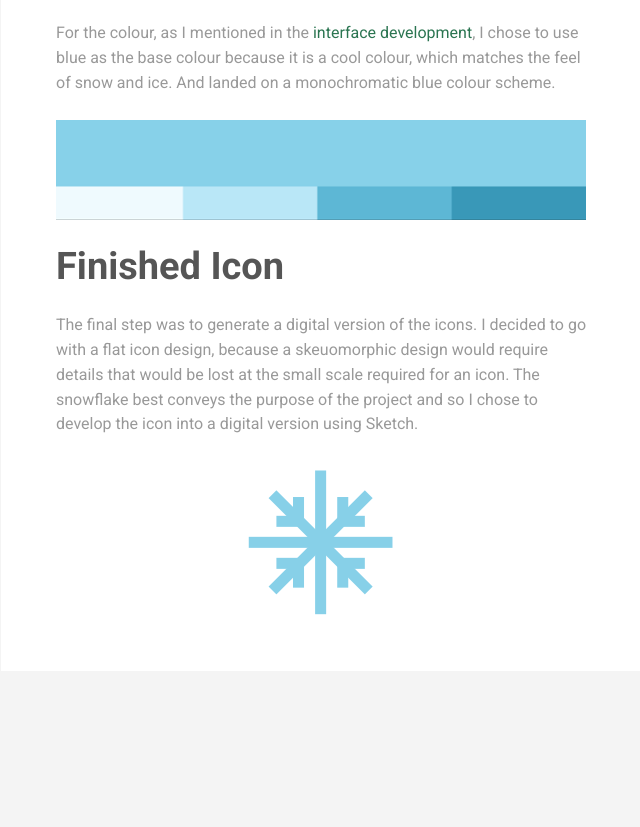
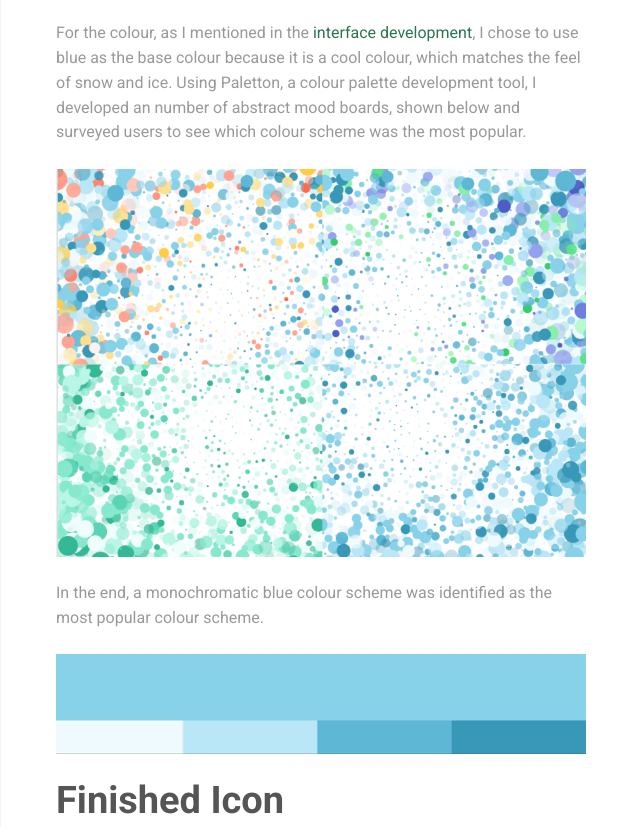
Before and after one commit to sefcook/SYDE542, a plain HTML site: page akiraLogo.html in a window 1280 px wide. Shown: the part 800-1627 px from the top of the page, without its empty margins (319-959 px from the left). Before the commit the page ends 1471 px from the top, so only its background shows below. Drawn offline with nearby package versions, Linux system fonts and the light colour scheme.

Commit message:
add to logo

```diff
--- a/akiraLogo.html
+++ b/akiraLogo.html
@@ -71,8 +71,11 @@
                   <p><img src="img/akiraSketches.jpg" alt="rough icon sketches" class="image img-square img-responsive"></p>
 
                   <h2>Colour</h2>
-                  <p>For the colour, as I mentioned in the <a href="akiraApp.html">interface development</a>, I chose to use blue as the base colour because it is a cool colour, which matches the feel of snow and ice. And landed on a monochromatic blue colour scheme.</p>
-                  <p><img src="img/initalCS.png" alt="inital icon colours" class="image img-square img-responsive"></p>
+                  <p>For the colour, as I mentioned in the <a href="akiraApp.html">interface development</a>, I chose to use blue as the base colour because it is a cool colour, which matches the feel of snow and ice. Using Paletton, a colour palette development tool, I developed an number of abstract mood boards, shown below and surveyed users to see which colour scheme was the most popular.</p>
+                    <p><img src="img/AkiraApp/fourCS.png" alt="colour scheme options" class="image img-square img-responsive"></p>
+
+                  <p>In the end, a monochromatic blue colour scheme was identified as the most popular colour scheme.</p>
+                    <p><img src="img/initalCS.png" alt="inital icon colours" class="image img-square img-responsive"></p>
 
                   <h2>Finished Icon</h2>
                   <p>The final step was to generate a digital version of the icons. I decided to go with a flat icon design, because a skeuomorphic design would require details that would be lost at the small scale required for an icon. The snowflake best conveys the purpose of the project and so I chose to develop the icon into a digital version using Sketch. </p>
```
